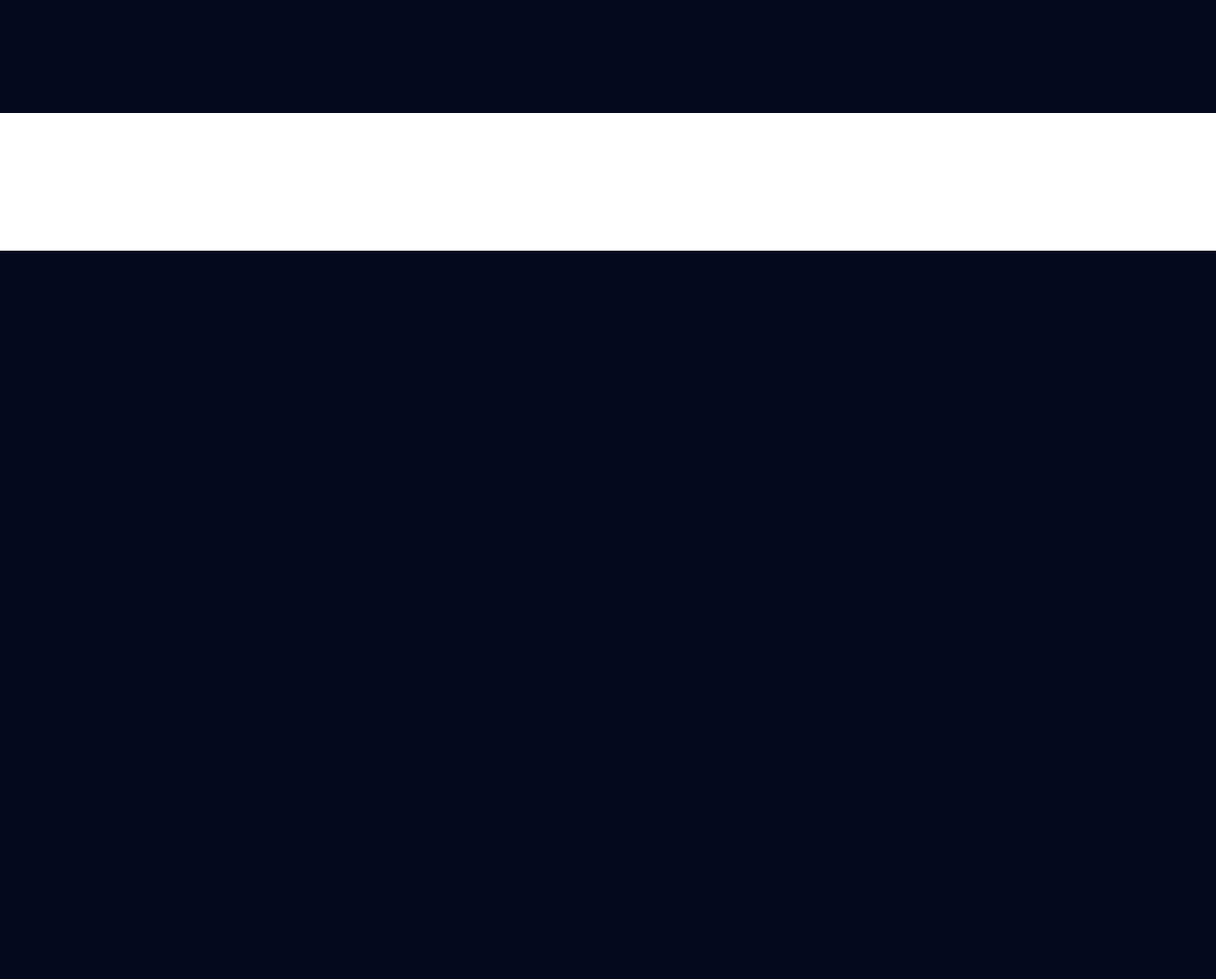
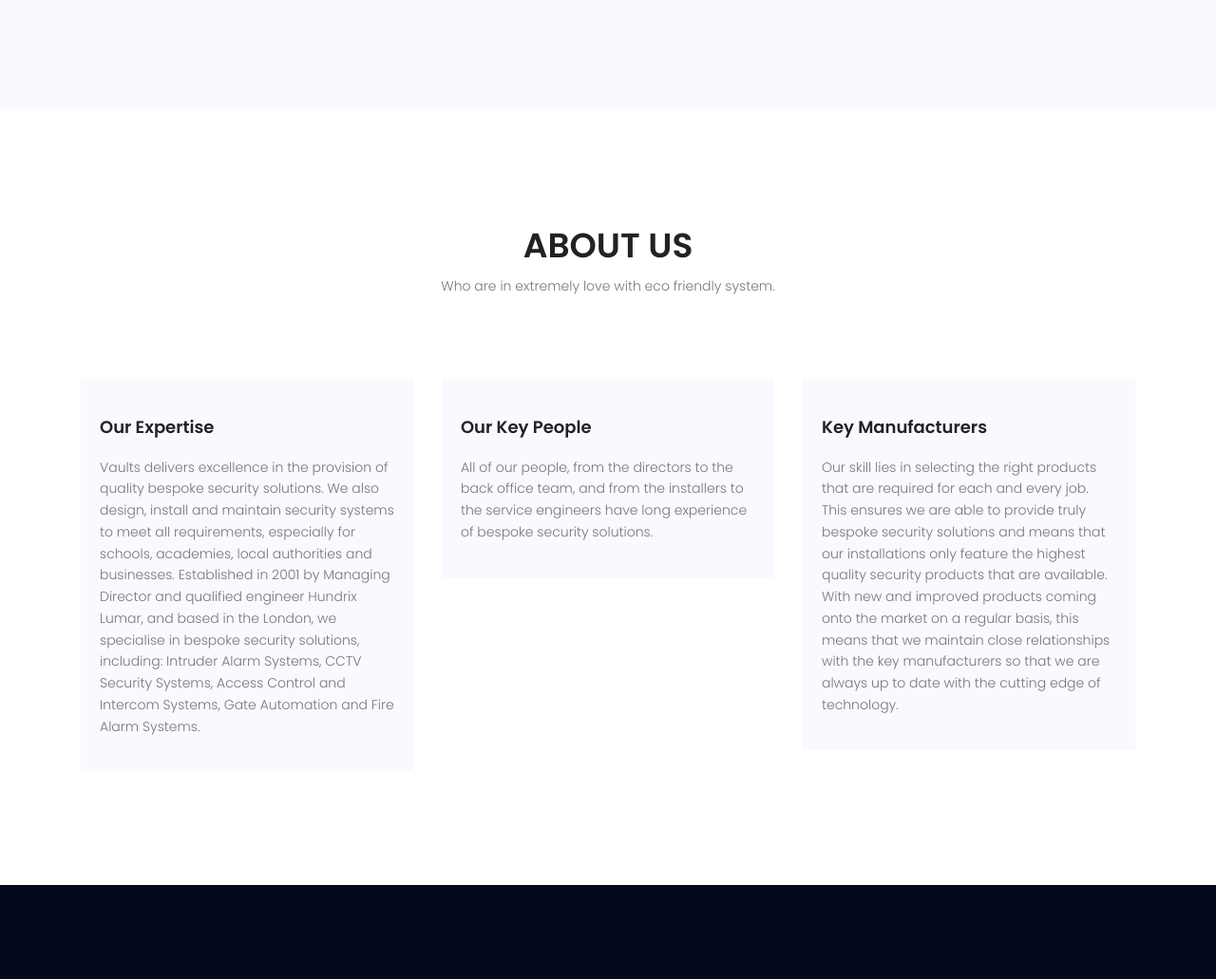
Before and after one commit to Tagone565/toto190, a Django app: page /about/ in a window 1280 px wide. Shown: the part 536-1567 px from the top of the page at 95% size. Before the commit the page ends 800 px from the top, so only its background shows below. Run offline with Django 3.2, Linux system fonts and the light colour scheme; some libraries are stand-ins or nearby versions; some web fonts are replaced.

Commit message:
Update about.html

```diff
--- a/templates/about.html
+++ b/templates/about.html
@@ -1,5 +1,79 @@
 {% extends 'base.html' %}
 
 {% block body %}
+  <section class="about-top-area section-gap">
+      <div class="container">
+        <div class="row align-items-center">
+          <div class="col-lg-6 about-top-left">
+            <h1>
+              Everything <br>
+              You can imagine <br>
+              is right here
+            </h1>
+            <p>
+At Maxlon we are privileged to work closely with several leading manufacturers and developers. From time to time they recommend our services for security installation work to prospective clients, giving us the opportunity to quote for projectss            </p>
+          </div>
+          <div class="col-lg-6 about-top-right">
+          </div>
+        </div>
+      </div>
+    </section>
+    <!-- End about-top Area -->
 
+
+    <!-- Start service Area -->
+    <section class="service-area section-gap" id="service">
+      <div class="container">
+        <div class="row d-flex justify-content-center">
+          <div class="menu-content pb-70 col-lg-8">
+            <div class="title text-center">
+              <h1 class="mb-10">ABOUT US</h1>
+              <p>Who are in extremely love with eco friendly system.</p>
+            </div>
+          </div>
+        </div>
+        <div class="row">
+          <div class="col-lg-4">
+            <div class="single-service">
+              <div class="thumb">
+              </div>
+              <div class="detail">
+              <h4>Our Expertise</h4></a>
+                <p>
+                  Vaults delivers excellence in the provision of quality bespoke security solutions. We also design, install and maintain security systems to meet all requirements, especially for schools, academies, local authorities and businesses.
+                  Established in 2001 by Managing Director and qualified engineer Hundrix Lumar, and based in the London, we specialise in bespoke security solutions, including: Intruder Alarm Systems, CCTV Security Systems, Access Control and Intercom Systems, Gate Automation and Fire Alarm Systems.                </p>
+              </div>
+            </div>
+          </div>
+          <div class="col-lg-4">
+            <div class="single-service">
+              <div class="thumb">
+              </div>
+              <div class="detail">
+    <h4>Our Key People</h4></a>
+                <p>
+                  All of our people, from the directors to the back office team, and from the installers to the service engineers have long experience of bespoke security solutions.
+
+                </p>
+              </div>
+            </div>
+          </div>
+          <div class="col-lg-4">
+            <div class="single-service">
+              <div class="thumb">
+              </div>
+              <div class="detail">
+            <h4>Key Manufacturers</h4></a>
+                <p>
+                  Our skill lies in selecting the right products that are required for each and every job. This ensures we are able to provide truly bespoke security solutions and means that our installations only feature the highest quality security products that are available.
+
+                  With new and improved products coming onto the market on a regular basis, this means that we maintain close relationships with the key manufacturers so that we are always up to date with the cutting edge of technology.
+
+                </p>
+              </div>
+            </div>
+          </div>
+        </div>
+      </div>
+    </section>
 {% endblock %}
```
